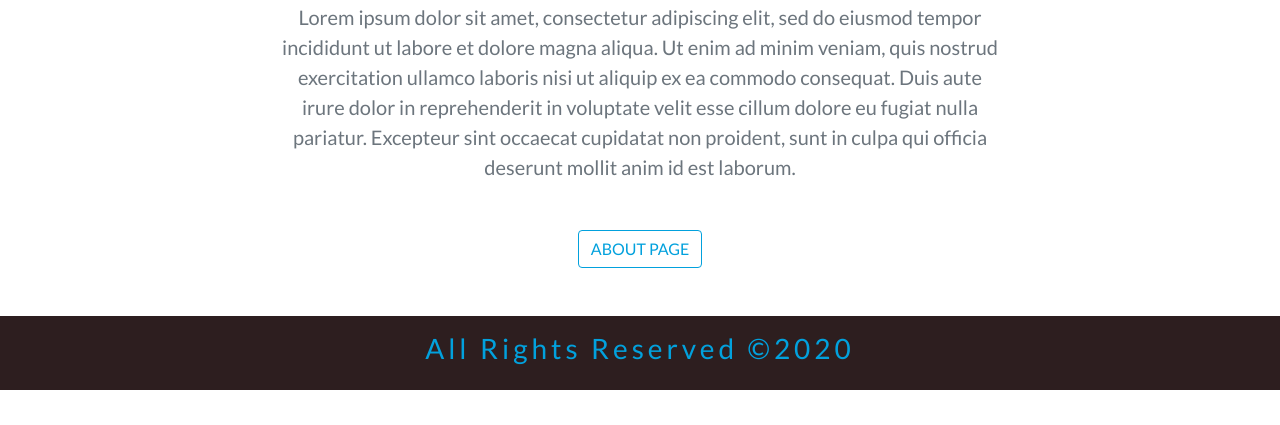
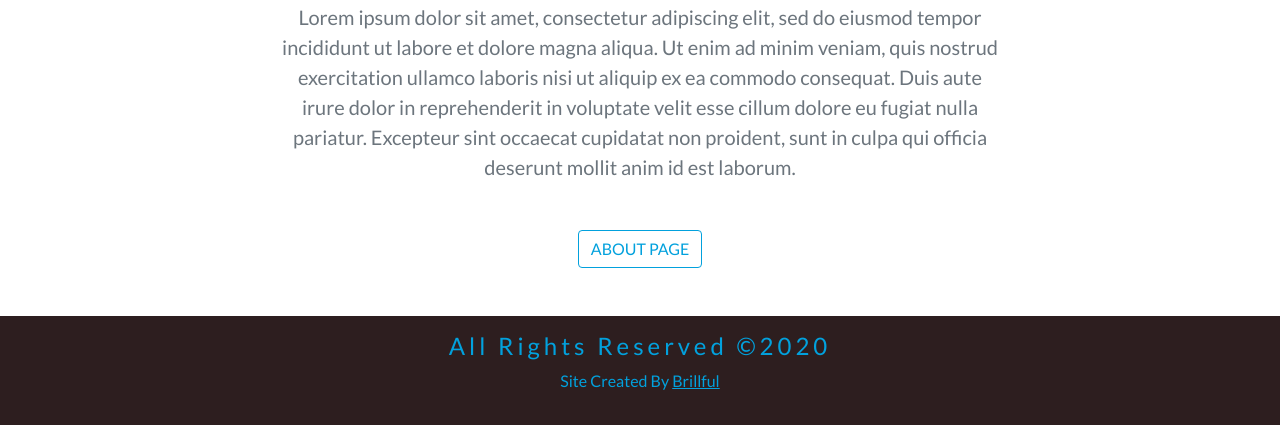
Before and after one commit to juditsarkany/coffeeshop, a Gatsby site: page /about in a window 1280 px wide. Shown: the part 691-1116 px from the top of the page. Before the commit the page ends 1081 px from the top, so only its background shows below. Built offline with nearby package versions, Linux system fonts and the light colour scheme; Gatsby itself is replaced by a stand-in of ours.

Commit message:
Added Footer Info

```diff
--- a/src/components/Globals/Footer.js
+++ b/src/components/Globals/Footer.js
@@ -6,7 +6,13 @@ export default function Footer() {
 			<div className="container">
 				<div className="row">
 					<div className="col-10 mx-auto col-md-6 text-yellow text-center text-capitalize">
-						<h3>all rights reserved &copy;{new Date().getFullYear().toString()}</h3>
+						<h4>all rights reserved &copy;{new Date().getFullYear().toString()}</h4>
+						<p>
+							Site created by{' '}
+							<a className="footer-info" href="https://brillful.com">
+								Brillful
+							</a>
+						</p>
 					</div>
 				</div>
 			</div>
--- a/src/components/layout.css
+++ b/src/components/layout.css
@@ -78,3 +78,8 @@ footer {
 .contact {
 	background: var(--mainGrey);
 }
+
+.footer-info {
+	color: var(--mainBlue);
+	text-decoration: underline;
+}
```
